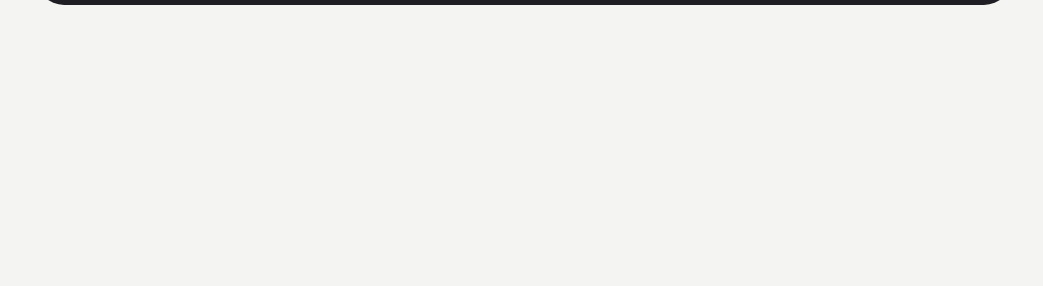
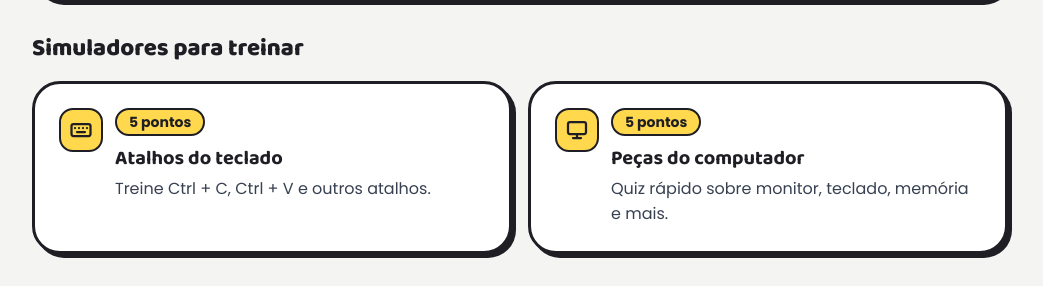
Before and after one commit to otavio-alv/codigoX_BCC323, a Django app: template trilha/templates/trilha/painel.html in a window 1280 px wide. Shown: the part 540-826 px from the top of the page, without its empty margins (120-1163 px from the left). Before the commit the page ends 545 px from the top, so only its background shows below. Run offline with Django 5.2, Linux system fonts and the light colour scheme; the template is opened without the code that fills it, so the values that code supplies are empty; style sheets or scripts are compiled from the project's sources.

Commit message:
feat(trilha): simuladores no painel da aluna (#32)

```diff
--- a/trilha/templates/trilha/painel.html
+++ b/trilha/templates/trilha/painel.html
@@ -61,5 +61,15 @@
       </ol>
     {% endif %}
   </section>
+
+  <section aria-labelledby="titulo-simuladores" class="space-y-4">
+    <h2 id="titulo-simuladores">Simuladores para treinar</h2>
+    <div class="grid gap-4 md:grid-cols-2">
+      {% url 'trilha:simulador' 'atalhos' as url_atalhos %}
+      {% url 'trilha:simulador' 'componentes' as url_componentes %}
+      {% include "components/card.html" with titulo="Atalhos do teclado" texto="Treine Ctrl + C, Ctrl + V e outros atalhos." href=url_atalhos icone="teclado" selo="5 pontos" %}
+      {% include "components/card.html" with titulo="Peças do computador" texto="Quiz rápido sobre monitor, teclado, memória e mais." href=url_componentes icone="computador" selo="5 pontos" %}
+    </div>
+  </section>
 </div>
 {% endblock %}
```
